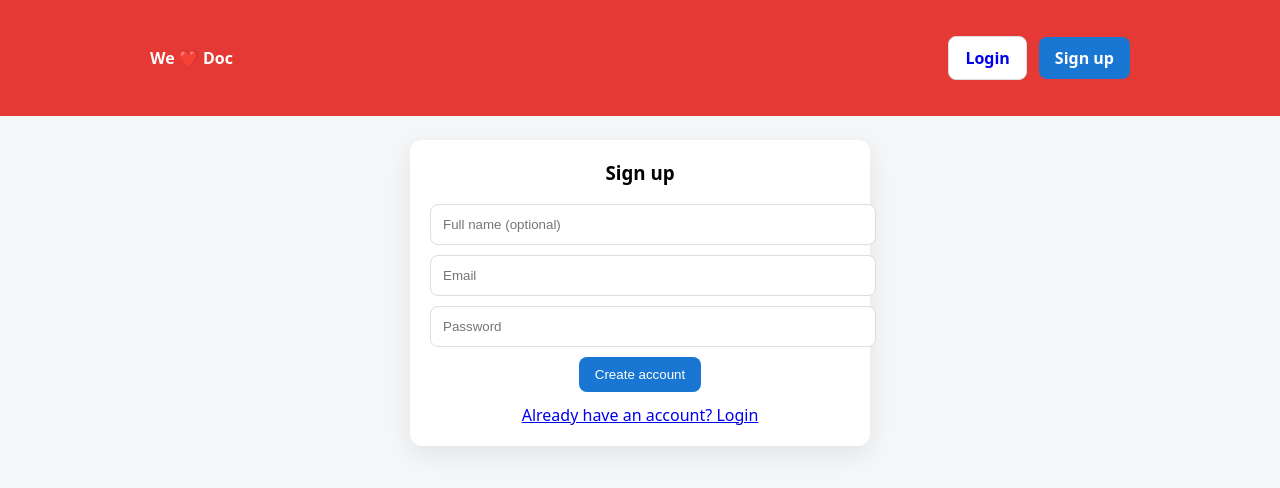
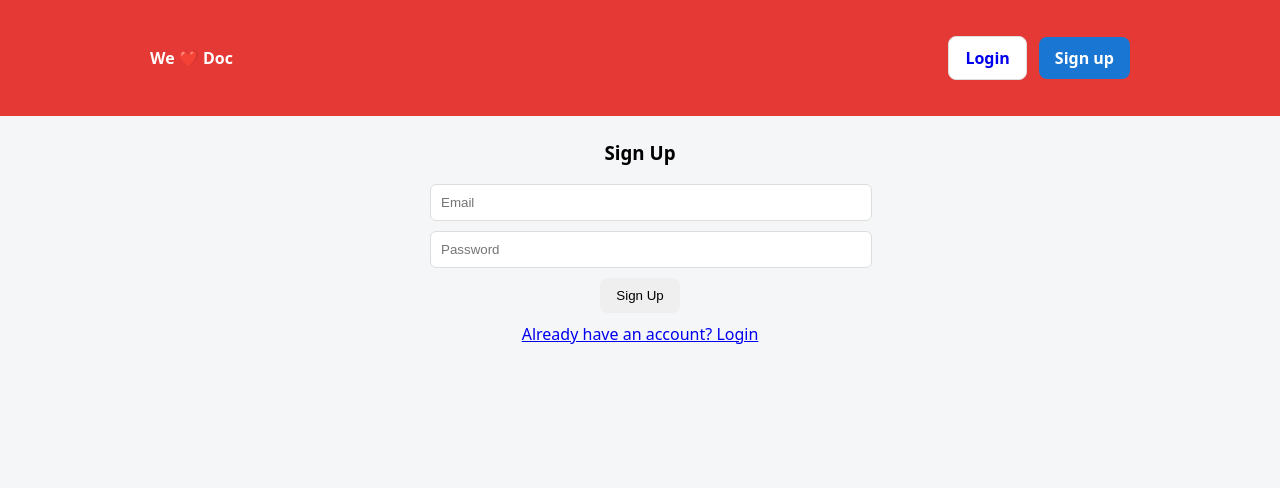
Before and after one commit to ajaysinghrajput9370/WeLoveDoc, a Flask app: page /signup in a window 1280 px wide. Shown: the top 488 px of the page. Run offline with Flask 3, Linux system fonts and the light colour scheme.

Commit message:
Update signup.html

```diff
--- a/templates/signup.html
+++ b/templates/signup.html
@@ -1,23 +1,20 @@
 {% extends "base.html" %}
 {% block content %}
-<div class="card" style="max-width:420px;margin:auto">
-  <h3 style="margin-top:0;text-align:center">Sign up</h3>
+<div class="container" style="max-width:420px;">
+  <h3 style="text-align:center;">Sign Up</h3>
   <form method="post">
     <div style="margin-bottom:10px">
-      <input name="name" placeholder="Full name (optional)">
+      <input name="email" placeholder="Email" required style="width:100%;padding:10px;border-radius:6px;border:1px solid #ddd" />
     </div>
     <div style="margin-bottom:10px">
-      <input name="email" type="email" placeholder="Email" required>
-    </div>
-    <div style="margin-bottom:10px">
-      <input name="password" type="password" placeholder="Password" required>
+      <input type="password" name="password" placeholder="Password" required style="width:100%;padding:10px;border-radius:6px;border:1px solid #ddd" />
     </div>
     <div style="text-align:center">
-      <button class="btn btn-primary" type="submit">Create account</button>
+      <button class="btn signup-btn" type="submit">Sign Up</button>
     </div>
   </form>
-  <div style="text-align:center;margin-top:12px">
+  <p style="text-align:center;margin-top:10px;">
     <a href="{{ url_for('login') }}">Already have an account? Login</a>
-  </div>
+  </p>
 </div>
 {% endblock %}
```
